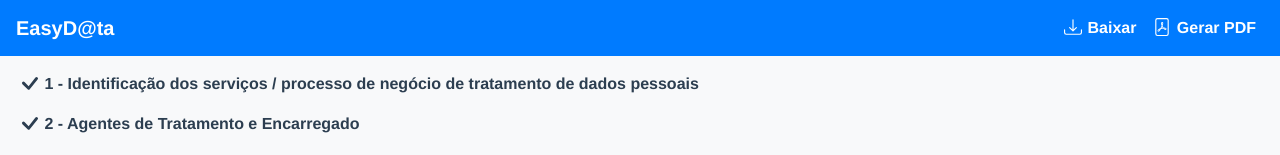
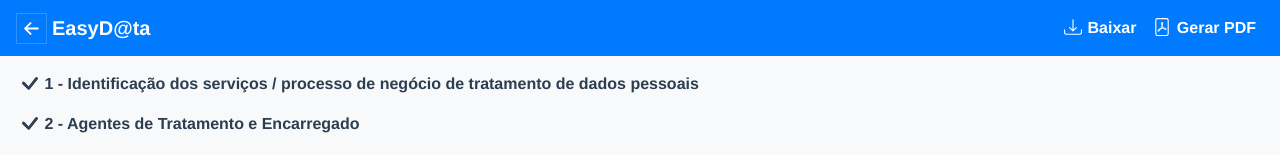
Before and after one commit to paulojunior-ufla/easydata, a Vue app: page /cadastrarInventario in a window 1280 px wide. Shown: the top 155 px of the page. Built offline with nearby package versions, Linux system fonts and the light colour scheme.

Commit message:
feat(back): add back button

```diff
--- a/src/components/NavbarGeral.vue
+++ b/src/components/NavbarGeral.vue
@@ -1,7 +1,12 @@
 <template>
   <div>
     <b-navbar toggleable="lg" type="dark" variant="primary">
-      <b-navbar-brand to="/">EasyD@ta</b-navbar-brand>
+      <span class="icon" role="button" v-if="this.$route.path != '/'" @click="$router.go(-1)">
+        <b-icon icon="arrow-left-short"/>
+      </span>
+      <b-navbar-brand to="/" style="flex-direction: row; display: flex;">
+        EasyD@ta
+      </b-navbar-brand>
 
       <b-navbar-toggle target="nav-collapse"></b-navbar-toggle>
 
@@ -30,6 +35,13 @@ export default {
 </script>
 
 <style>
+span.icon {
+  color: #FFF;
+  border: 1px solid #FFFFFF30;
+  margin-right: 5px;
+  display: flex;
+  font-size: 29px;
+}
 .navbar-dark .navbar-nav .nav-link {
   color: #FFF!important;
 }
```
